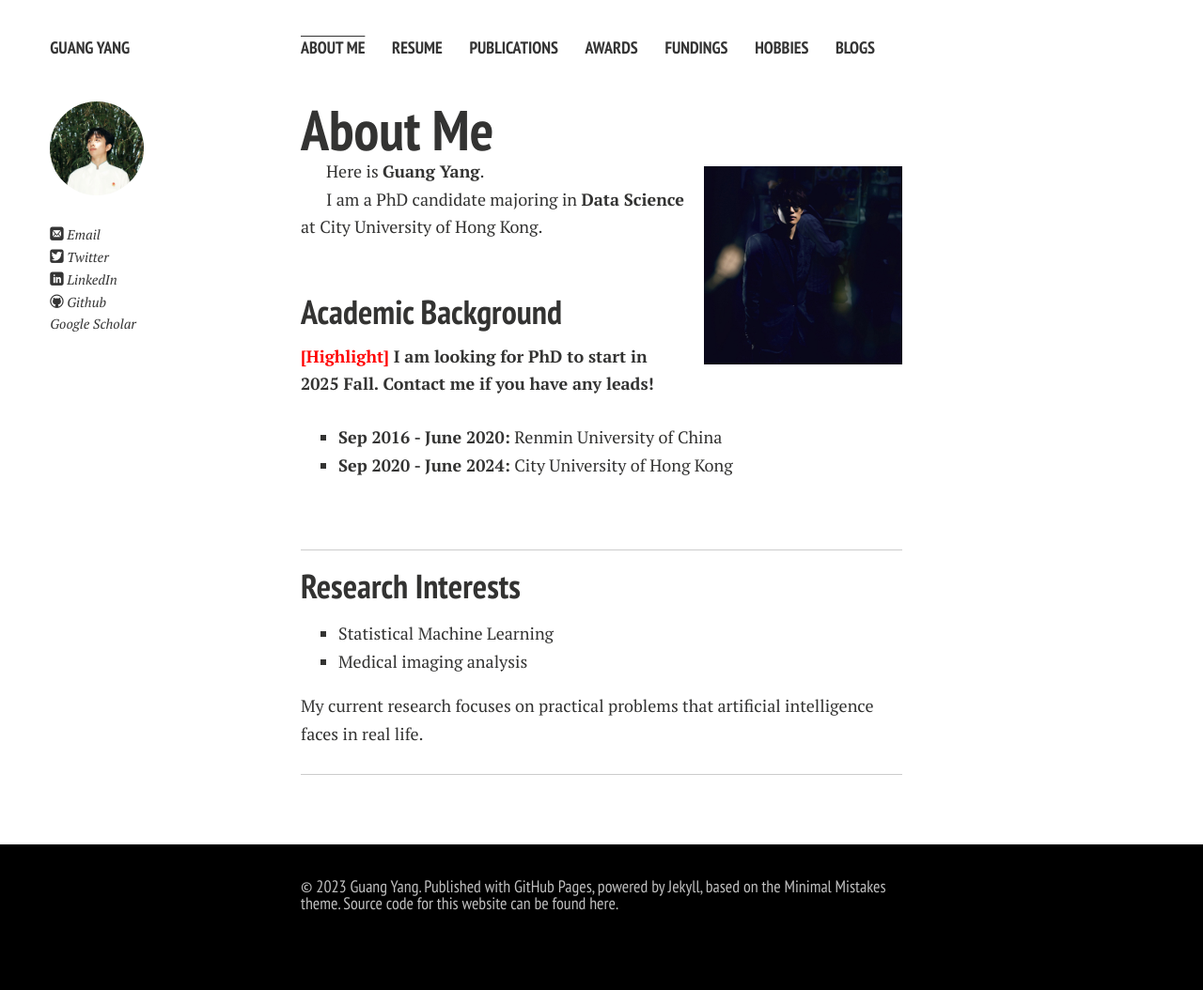
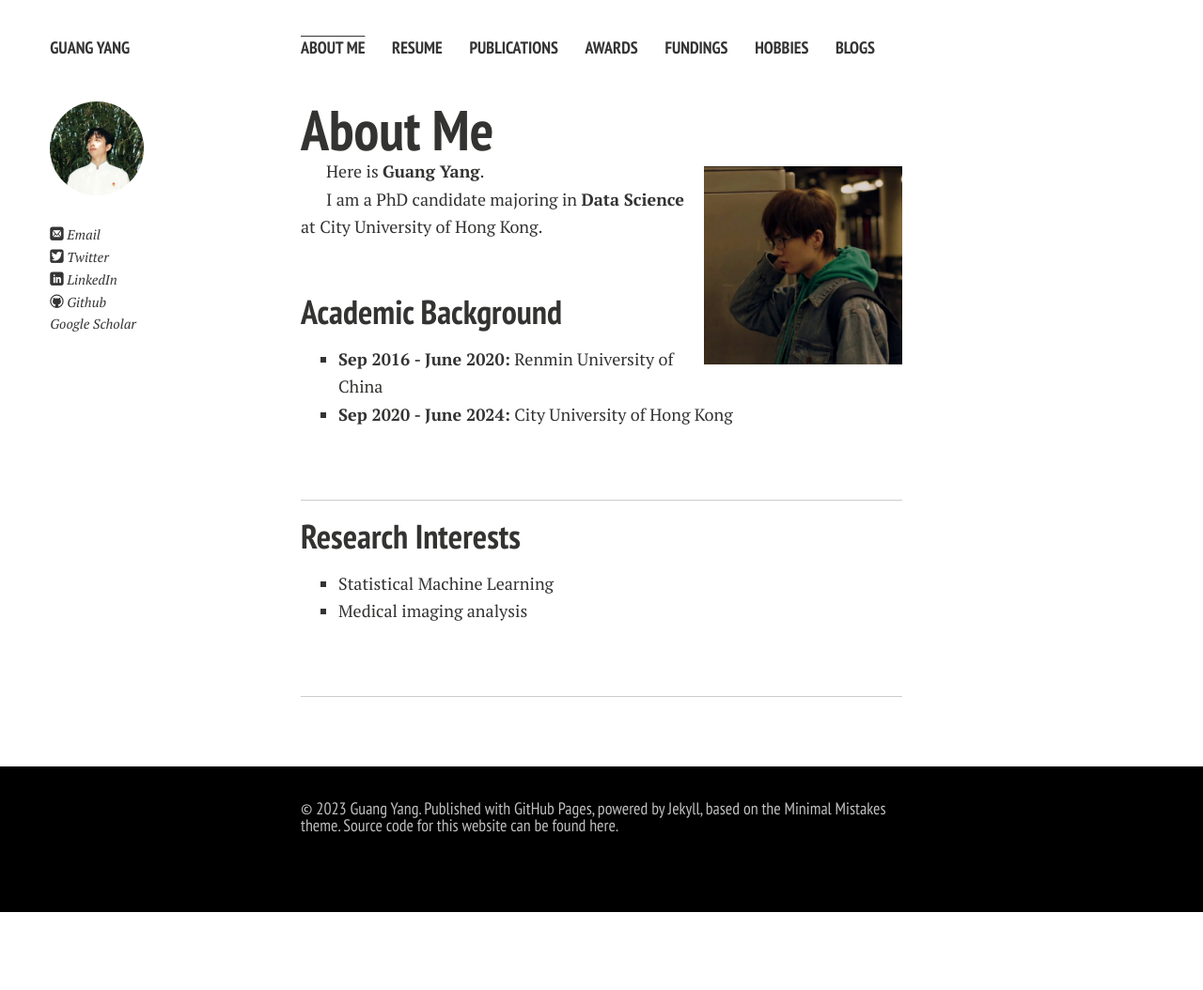
Before and after one commit to YLKnight/YLKnight.github.io, a Jekyll site: the page built from index.md, in a window 1280 px wide. Shown: the whole page at 94% size. Built offline with Jekyll 4.4.1, drawn with Linux system fonts in a browser that asks for light colours; nearby versions of some CDN libraries; comment, search, counter and statistics services are not loaded; a style sheet for code colours, icons or effects is not loaded; our own code applies the rules of GitHub Pages for plain Markdown files; after the commit the page ends 971 px from its top, so only the background shows below that.

Commit message:
Update index.md

```diff
--- a/index.md
+++ b/index.md
@@ -4,7 +4,7 @@ layout: page
 
 # About Me
 
-<img src="https://github.com/YLKnight/YLKnight.github.io/blob/main/icon.jpg" class="floatpic" width="480" height="480">
+<img src="https://github.com/YLKnight/YLKnight.github.io/blob/main/Icon.jpg" class="floatpic" width="480" height="480">
 
 Here is **Guang Yang**.
 
@@ -13,8 +13,6 @@ I am a PhD candidate majoring in **Data Science** at City University of Hong Kon
 <br>
 
 ## Academic Background
-
-**<font color='red'>[Highlight]</font> I am looking for PhD to start in 2025 Fall. Contact me if you have any leads!**
 
 - **Sep 2016 - June 2020:** Renmin University of China
 - **Sep 2020 - June 2024:** City University of Hong Kong
@@ -28,7 +26,6 @@ I am a PhD candidate majoring in **Data Science** at City University of Hong Kon
 - Statistical Machine Learning
 - Medical imaging analysis
 
-My current research focuses on practical problems that artificial intelligence faces in real life.
 <br>
 
 ---
```
